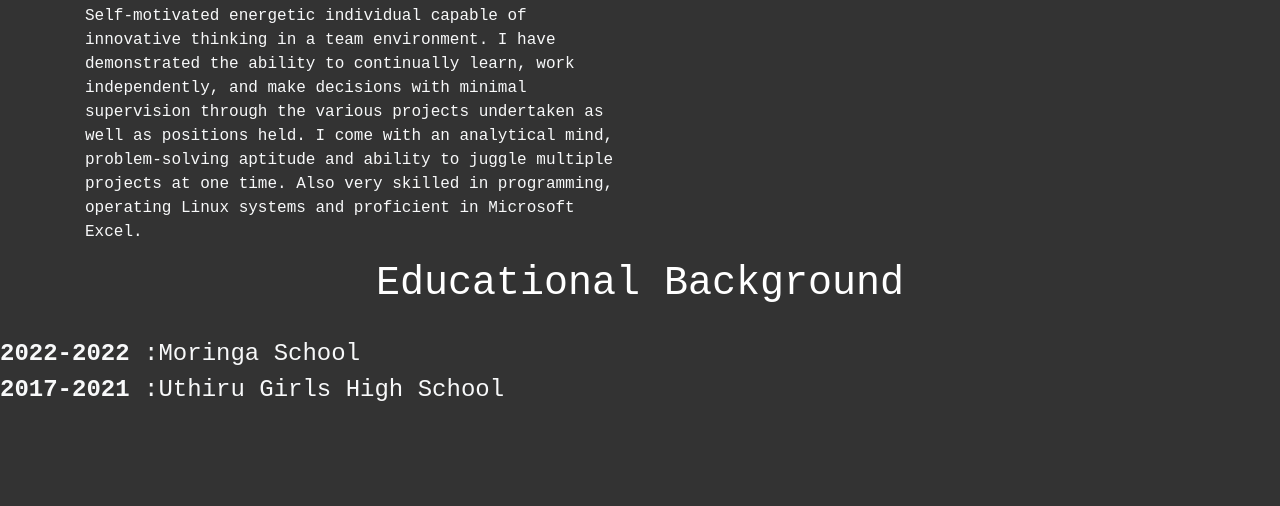
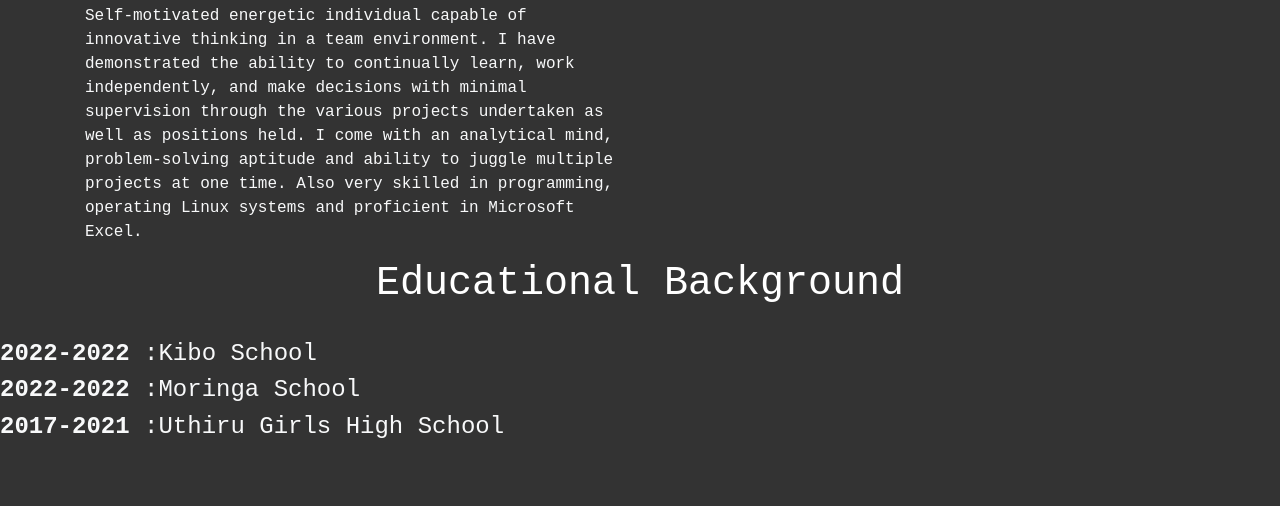
Before and after one commit to ann-wangui/PORTFOLIO, a plain HTML site: page index.html in a window 1280 px wide. Shown: the part 520-1026 px from the top of the page. Drawn offline with nearby package versions, Linux system fonts and the light colour scheme; files whose address does not match are found by name.

Commit message:
add all changes

```diff
--- a/index.html
+++ b/index.html
@@ -52,8 +52,10 @@ proficient in Microsoft Excel.</p>
 </div>
 <div class="row mt-3 mb-5">
     <div class="text-light mt-3 mb-5 col-md-8">
+        <h4><b>2022-2022</b> :Kibo School</h4>
         <h4><b>2022-2022</b> :Moringa School</h4>
         <h4><b>2017-2021</b> :Uthiru Girls High School</h4>
+
 </div>
 
 </div>
```
